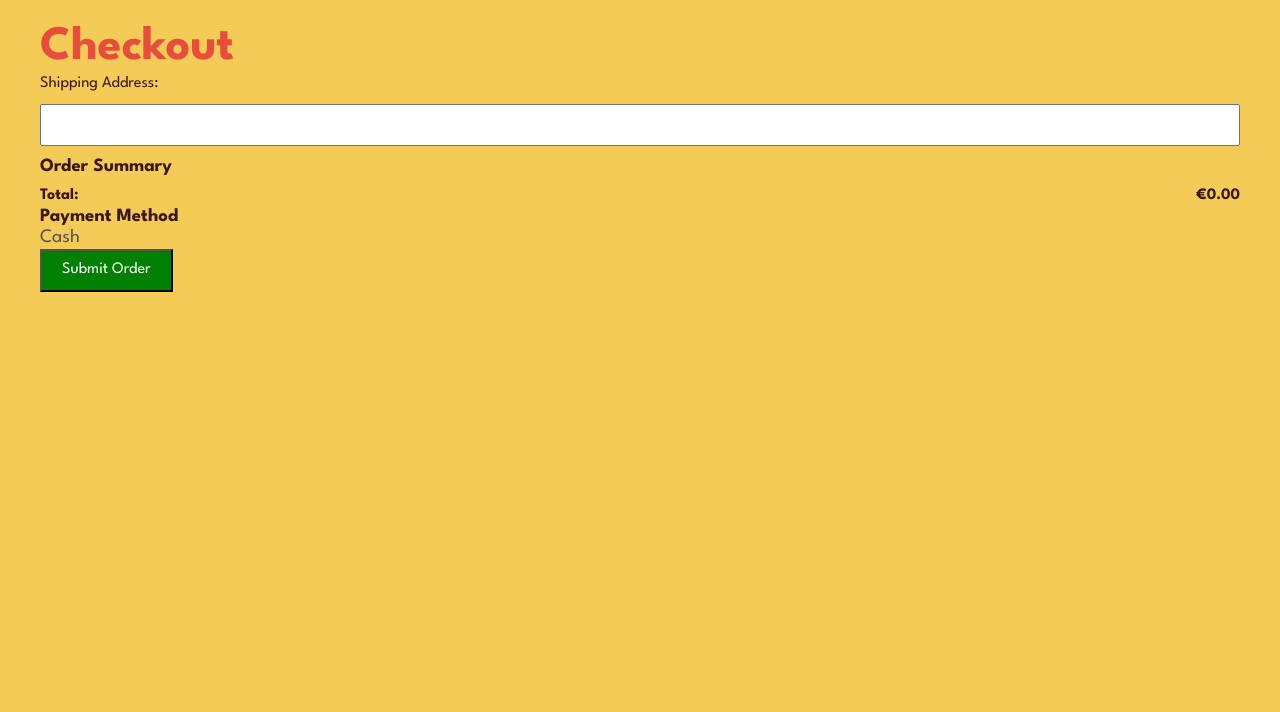
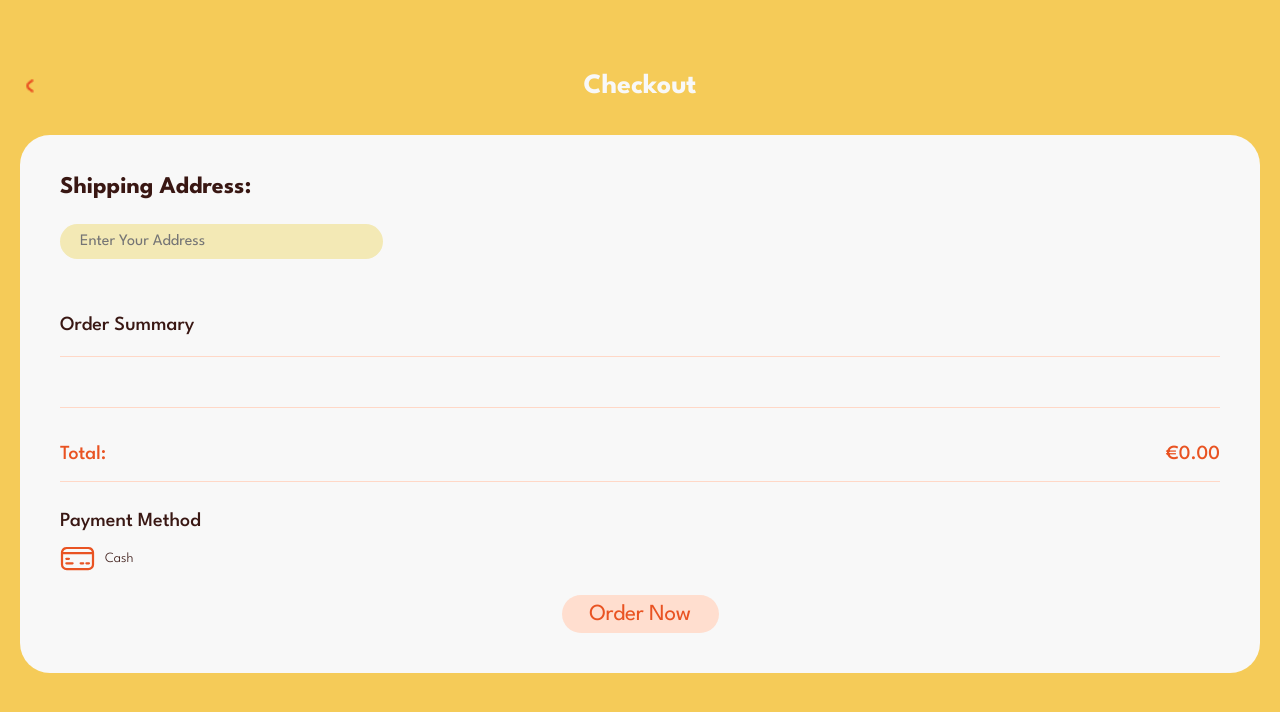
Before and after one commit to SoniaKol/cohort49-project-group-B, a React app in the folder client/: page /checkout in a window 1280 px wide. Shown: the top 712 px of the page. Built offline with nearby package versions, Linux system fonts and the light colour scheme.

Commit message:
done: checkout style

```diff
--- a/client/src/pages/Checkout/Checkout.jsx
+++ b/client/src/pages/Checkout/Checkout.jsx
@@ -2,6 +2,9 @@ import React, { useState } from "react";
 import { useNavigate } from "react-router-dom";
 import { toast } from "react-toastify";
 import { useCart } from "../../context/CartContext";
+import BackBtn from "../../components/BackBtn";
+import "../../styles/checkout.css";
+import card from "../../img/Card.svg";
 //add navigate tracking page inside checkout
 
 const Checkout = () => {
@@ -53,73 +56,65 @@ const Checkout = () => {
   };
 
   return (
-    <div style={{ padding: "20px" }}>
-      <h2>Checkout</h2>
-      <form onSubmit={handleSubmit}>
-        <div>
-          <label htmlFor="address">Shipping Address:</label>
+    <div className="checkout">
+      <div className="checkout-header">
+        <BackBtn />
+        <h2 className="checkout-title">Checkout</h2>
+      </div>
+      <form onSubmit={handleSubmit} className="checkout-form">
+        <label htmlFor="address" className="checkout-form-label">
+          Shipping Address:
           <input
+            className="checkout-form-input"
             id="address"
             type="text"
             value={address}
             onChange={(e) => setAddress(e.target.value)}
             required
-            style={{ width: "100%", padding: "10px", margin: "10px 0" }}
+            placeholder="Enter your address"
           />
-        </div>
+        </label>
 
-        <div>
-          <h3>Order Summary</h3>
-          <ul>
+        <div className="checkout-order-summary">
+          <h3 className="checkout-order-summary-title">Order Summary</h3>
+          <ul className="checkout-order-summary-list">
             {cartItems.map((item, index) => (
-              <li
-                key={index}
-                style={{
-                  display: "flex",
-                  justifyContent: "space-between",
-                  padding: "10px",
-                  borderBottom: "1px solid #ccc",
-                }}
-              >
-                <div>
-                  <strong>{item.name}</strong> {/* Display item name */}
-                  <br />
-                  <span style={{ fontSize: "14px", color: "gray" }}>
-                    {item.description || "No description available"}
-                  </span>
-                </div>
-                <span>€{item.price.toFixed(2)}</span> {/* Display item price */}
+              <li className="checkout-order-summary-item" key={index}>
+                <p className="checkout-order-summary-item-name">
+                  {item.food_name}
+                </p>{" "}
+                {/* Display item name */}
+                <p className="checkout-order-summary-item-price">
+                  €{item.price.toFixed(2)}
+                </p>
+                {/* Display item price */}
               </li>
             ))}
           </ul>
-          <div
-            style={{
-              display: "flex",
-              justifyContent: "space-between",
-              fontWeight: "bold",
-              marginTop: "10px",
-            }}
-          >
-            <span>Total:</span>
-            <span>€{totalAmount.toFixed(2)}</span>
+          <div className="checkout-order-summary-total-wrap">
+            <p>Total:</p>
+            <p>€{totalAmount.toFixed(2)}</p>
           </div>
         </div>
 
-        <div>
-          <h3>Payment Method</h3>
-          <p>{paymentMethod}</p>
+        <div className="checkout-payment-method-wrap">
+          <h3 className="checkout-payment-method-title">Payment Method</h3>
+          <div>
+            <img
+              src={card}
+              alt="Card"
+              className="checkout-payment-method-icon"
+            />
+            <p className="checkout-payment-method-text">{paymentMethod}</p>
+          </div>
         </div>
 
         <button
           type="submit"
-          style={{
-            padding: "10px 20px",
-            backgroundColor: "green",
-            color: "white",
-          }}
           onClick={handleSubmit}
+          className="checkout-submit-btn"
         >
-          Submit Order
+          Order Now
         </button>
       </form>
     </div>
--- a/client/src/pages/OrderTracking/OrderTracking.css
+++ b/client/src/pages/OrderTracking/OrderTracking.css
@@ -2,17 +2,6 @@
   text-align: center;
   padding: 20px;
   font-family: Arial, sans-serif;
-}
-
-h1 {
-  font-size: 2rem;
-  color: #333;
-}
-
-h2 {
-  font-size: 3rem;
-  color: #e74c3c;
-  margin: 20px 0;
 }
 
 .pizza-animation {
@@ -28,8 +17,3 @@ h2 {
     transform: rotate(360deg);
   }
 }
-
-p {
-  font-size: 1.2rem;
-  color: #555;
-}
--- /dev/null
+++ b/client/src/styles/checkout.css
@@ -0,0 +1,145 @@
+.checkout-header {
+  margin-top: 70px;
+  margin-bottom: 33px;
+  display: flex;
+  align-items: center;
+  justify-content: center;
+}
+.checkout-title {
+  text-align: center;
+  font-family: var(--font-family);
+  font-weight: 700;
+  font-size: 28px;
+  color: var(--font-2);
+}
+.checkout-form {
+  background-color: var(--font-2);
+  border-radius: 30px;
+  padding: 40px;
+}
+.checkout-form-label {
+  font-family: var(--font-family);
+  font-weight: 700;
+  font-size: 24px;
+  line-height: 108%;
+  text-transform: capitalize;
+  color: var(--font);
+  display: flex;
+  flex-direction: column;
+  gap: 23px;
+  margin-bottom: 55px;
+}
+.checkout-form-input {
+  background: var(--yellow-2);
+  border-radius: 20px;
+  max-width: 323px;
+  height: 35px;
+  outline: none;
+  border: none;
+  padding-left: 20px;
+  font-family: var(--font-family);
+  font-weight: 400;
+  font-size: 16px;
+  text-transform: capitalize;
+  color: var(--font);
+}
+.checkout-order-summary {
+  display: flex;
+  flex-direction: column;
+  gap: 20px;
+}
+
+.checkout-order-summary-title {
+  font-family: var(--font-family);
+  font-weight: 500;
+  font-size: 20px;
+  color: var(--font);
+  border-bottom: 1px solid #ffd8c7;
+  padding-bottom: 19px;
+}
+.checkout-order-summary-list {
+  padding-top: 15px;
+  padding-bottom: 15px;
+  border-bottom: 1px solid #ffd8c7;
+  display: flex;
+  flex-direction: column;
+  gap: 15px;
+}
+.checkout-order-summary-item {
+  display: flex;
+  justify-content: space-between;
+}
+
+.checkout-order-summary-item-name {
+  font-family: var(--font-family);
+  font-weight: 500;
+  font-size: 16px;
+  color: var(--font);
+}
+
+.checkout-order-summary-total-wrap {
+  justify-content: space-between;
+  padding-top: 15px;
+  padding-bottom: 15px;
+  border-bottom: 1px solid #ffd8c7;
+  display: flex;
+}
+
+.checkout-order-summary-total-wrap p {
+  font-family: var(--font-family);
+  font-weight: 500;
+  font-size: 20px;
+  color: var(--font);
+  color: var(--orange-base);
+}
+
+.checkout-payment-method-wrap {
+  padding-top: 28px;
+  padding-bottom: 24px;
+}
+
+.checkout-payment-method-wrap div {
+  display: flex;
+  align-items: center;
+  gap: 10px;
+}
+.checkout-payment-method-title {
+  font-family: var(--font-family);
+  font-weight: 500;
+  font-size: 20px;
+  color: var(--font);
+  margin-bottom: 13px;
+}
+.checkout-payment-method-text {
+  font-family: var(--font-family);
+  font-weight: 300;
+  font-size: 14px;
+  line-height: 100%;
+  color: var(--font);
+}
+.checkout-submit-btn {
+  border-radius: 52px;
+  width: 157px;
+  height: 38px;
+  background: var(--orange-2);
+  font-family: var(--font-family);
+  font-weight: 400;
+  font-size: 23px;
+  line-height: 118%;
+  letter-spacing: -0.01em;
+  text-align: center;
+  color: var(--orange-base);
+  margin: 0 auto;
+  display: flex;
+  justify-content: center;
+  align-items: center;
+  transition:
+    background 0.3s,
+    color 0.3s;
+  border: none;
+}
+
+.checkout-submit-btn:hover {
+  background: var(--orange-dark);
+  color: var(--orange-2);
+}
```
Also changed, not shown: client/src/img/Card.svg (added).
